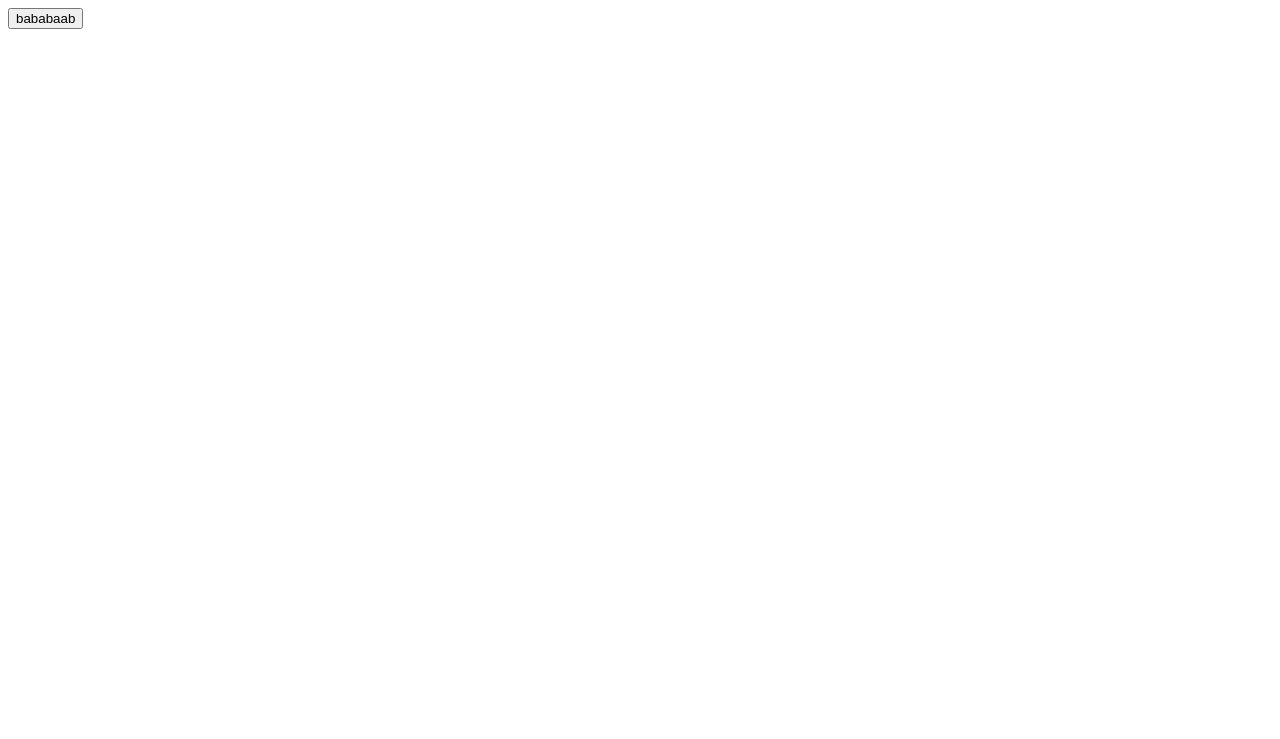
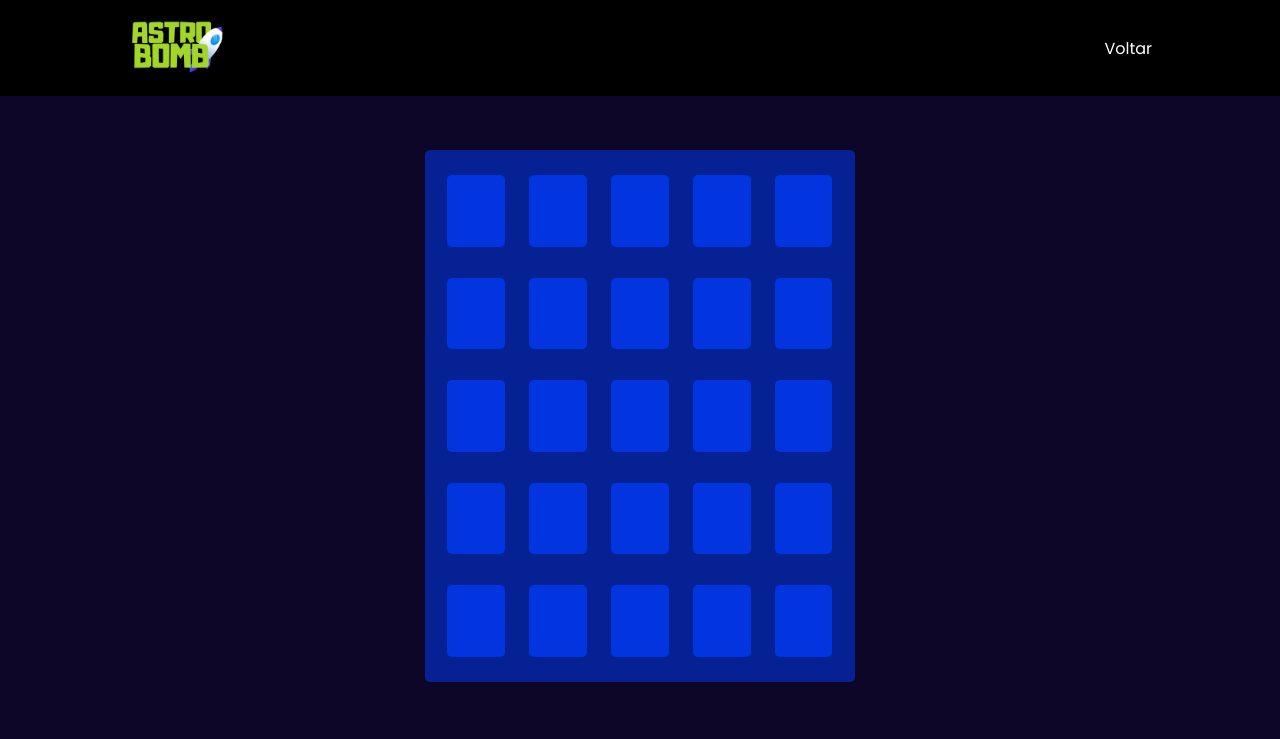
Before and after one commit to httpsrenan/desafioVetor, a plain HTML site: page jogo.html in a window 1280 px wide. Drawn offline with Linux system fonts and the light colour scheme.

Commit message:
Página do jogo

```diff
--- a/jogo.html
+++ b/jogo.html
@@ -4,19 +4,27 @@
 <head>
     <meta charset="UTF-8">
     <meta name="viewport" content="width=device-width, initial-scale=1.0">
-    <link rel="stylesheet">
+    <link rel="stylesheet" href="style.css">
 
     <title>Caça ao Tesouro</title>
 </head>
 
-<body>
+<body onload="plotarMatriz()">
     <header>
+        <div class="container-jogo">
+            <img src="./imgs/astrobomb_logo.png" alt="">
+            <a href="./index.html">Voltar</a>
+        </div>
 
     </header>
-    <div class="caca-ao-tesouro" id="campo">
+    <div class="matriz">
+        <div class="container-jogo">
+            <div class="caca-ao-tesouro" id="campo">
 
+            </div>
+        </div>
     </div>
-    <button onclick="plotarMatriz()">bababaab</button>
+
 </body>
 <script>
     let minhaMatriz = [];
@@ -24,18 +32,21 @@
     function plotarMatriz() {
         let qtdLinhas = 5;
         let qtdColunas = 5;
-
-        let valorInicial = 5;
+        let distribuicaoItens = (Math.random() * 2).toFixed(0);
+        let tesouros = 0;
 
         for (let linha = 0; linha < qtdLinhas; linha++) {
             minhaMatriz[linha] = [];
             for (let coluna = 0; coluna < qtdColunas; coluna++) {
-                minhaMatriz[linha][coluna] = (Math.random()* 2).toFixed(0);
+
+                minhaMatriz[linha][coluna] = ``;
 
                 // Já preenchi, agora vou adicionar o HTML
                 campo.innerHTML +=
                     `
-                        <div class="item">${minhaMatriz[linha][coluna]}</div>
+                        <div class="container-item">
+                            <div class="item">${minhaMatriz[linha][coluna]}</div>
+                        </div>
                     `;
             }
         }
--- a/style.css
+++ b/style.css
@@ -7,9 +7,12 @@
     font-family: Poppins, 'sans-serif';
 }
 
+
+
 body {
     background-color: #0D0628;
     display: flex;
+    flex-direction: column;
     justify-content: center;
     align-items: center;
 }
@@ -47,3 +50,89 @@ button:hover{
     background-color: #526e12;
     transition: 0.5s;
 }
+
+/* Jogo */
+
+header {
+    display: flex;
+    justify-content: center;
+    align-items: center;
+    height: 12vh;
+    width: 100vw;
+    background-color: black;
+}
+
+header a {
+    color: white;
+    text-decoration: none;
+}
+
+header img {
+    height: 100%;
+}
+
+.container-jogo {
+    display: flex;
+    justify-content: space-between;
+    align-items: center;
+    margin: auto;
+    height: 100%;
+    width: 80%;
+}
+
+.item {
+    background-color: blue;
+}
+
+/* MATRIZ */
+.matriz {
+    height: 80vh;
+    width: 100vw;
+    display: flex;
+    justify-content: center;
+    align-items: center;
+}
+
+.matriz .container-jogo {
+    display: flex;
+    justify-content: center;
+    align-items: center;
+}
+
+#campo {
+    background-color: rgba(0, 60, 255, 0.5);
+    text-align: center;
+    width: 40%;
+    height: 80%;
+    display: grid;
+    grid-template-columns:repeat(5, 1fr);
+    justify-items: center;
+    border-radius: 5px;
+    padding: 10px;
+    margin: 24px;
+}
+
+.container-item {
+    height: 100%;
+    width: 100%;
+    display: flex;
+    justify-content: center;
+    align-items: center;
+}
+
+.item {
+    display: flex;
+    justify-content: center;
+    align-items: center;
+    background-color: rgba(0, 60, 255, 0.7);
+    width: 70%;
+    height: 70%;
+    margin: 5px;
+    border-radius: 5px;
+    transition: transform 0.3s ease-in-out;
+    cursor: pointer;
+}
+
+.item:hover {
+    transform: scale(1.1);
+}
```
Also changed, not shown: index.html (+1 -1 lines).
